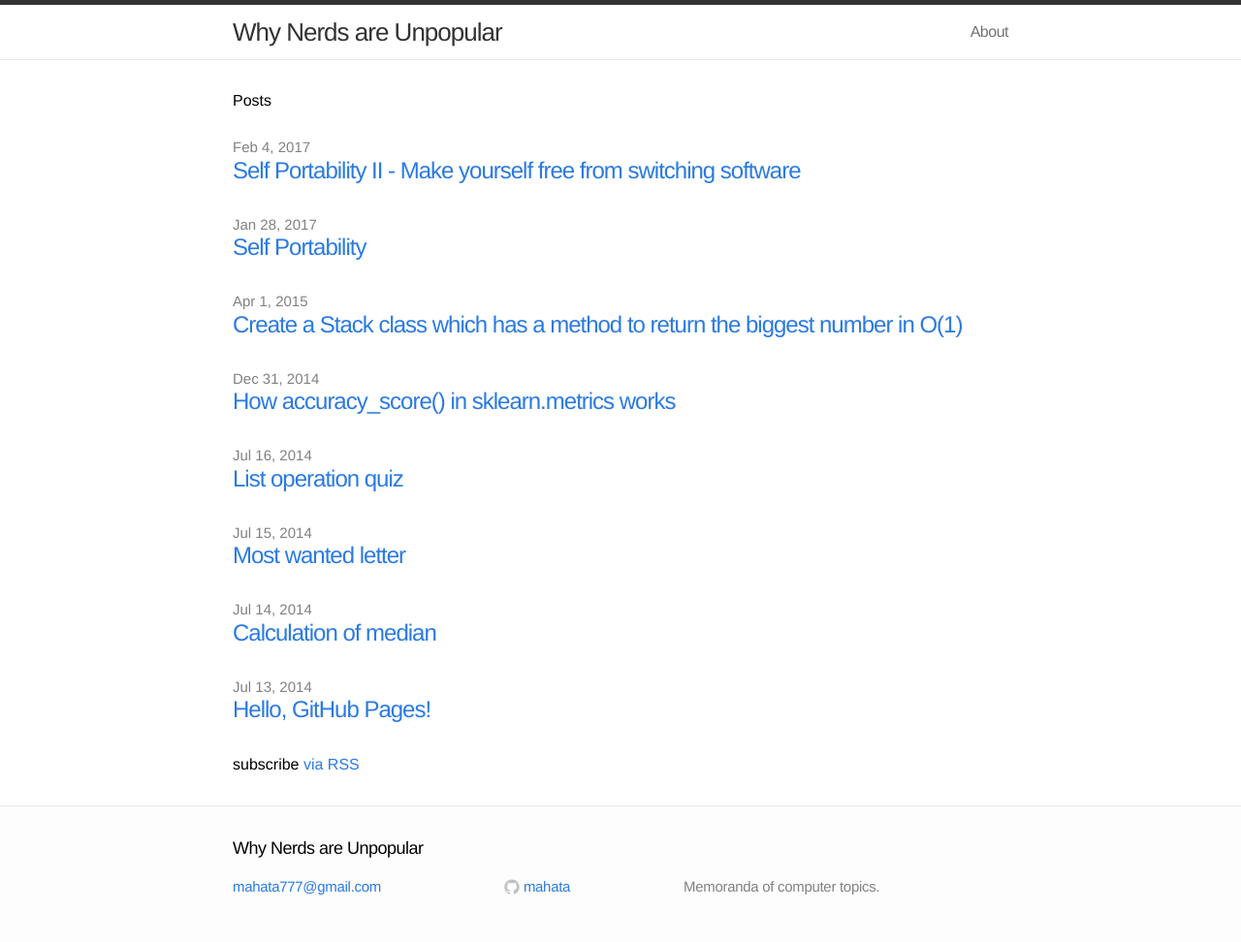
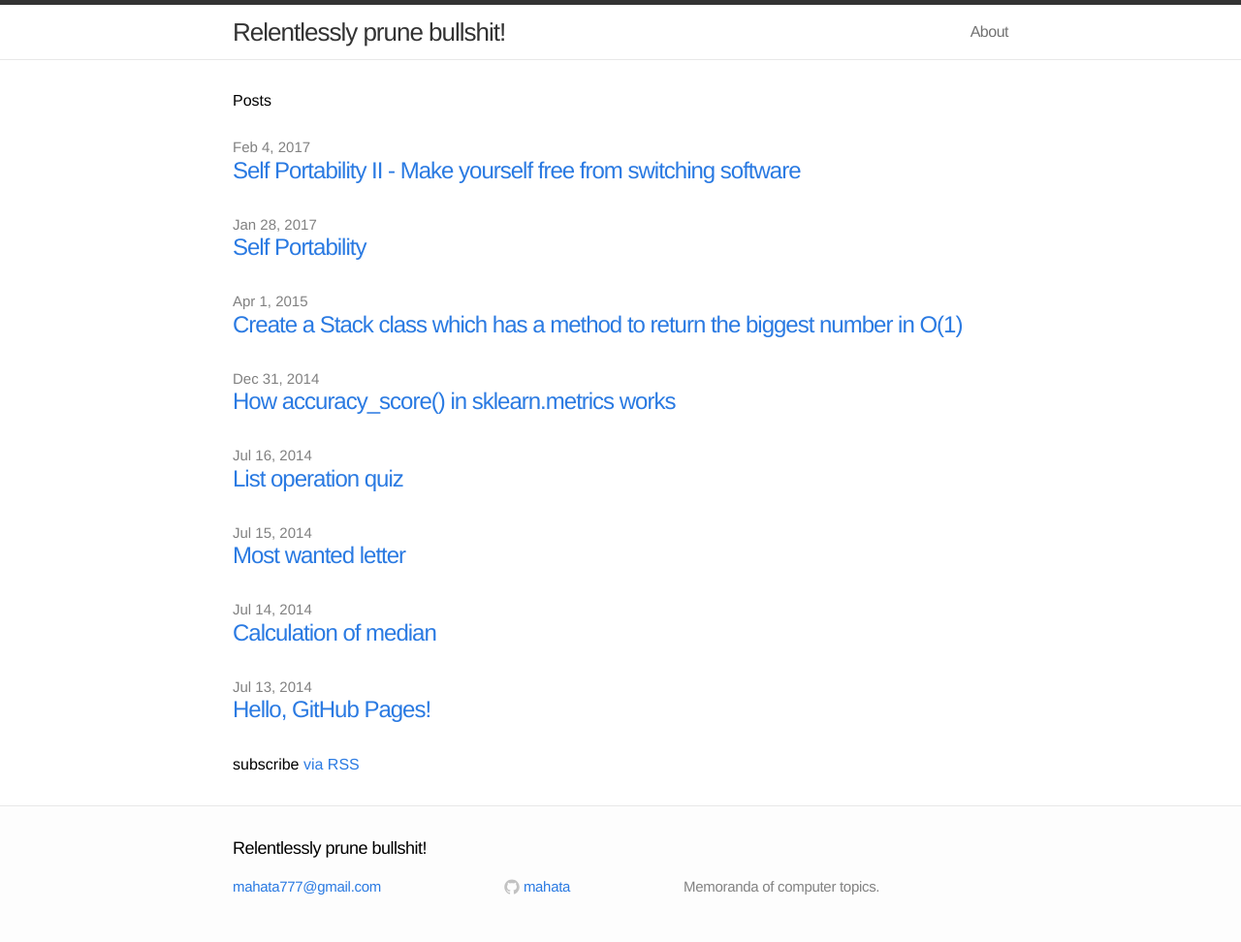
Before and after one commit to mahata/mahata.github.io, a Jekyll site: the page built from index.html, in a window 1280 px wide. Shown: the whole page at 97% size. Built offline with Jekyll 4.4.1, drawn with Linux system fonts in a browser that asks for light colours.

Commit message:
Fix blog title

```diff
--- a/_config.yml
+++ b/_config.yml
@@ -1,4 +1,4 @@
-title: Why Nerds are Unpopular
+title: Relentlessly prune bullshit!
 author: mahata
 email: mahata777@gmail.com
 
```
